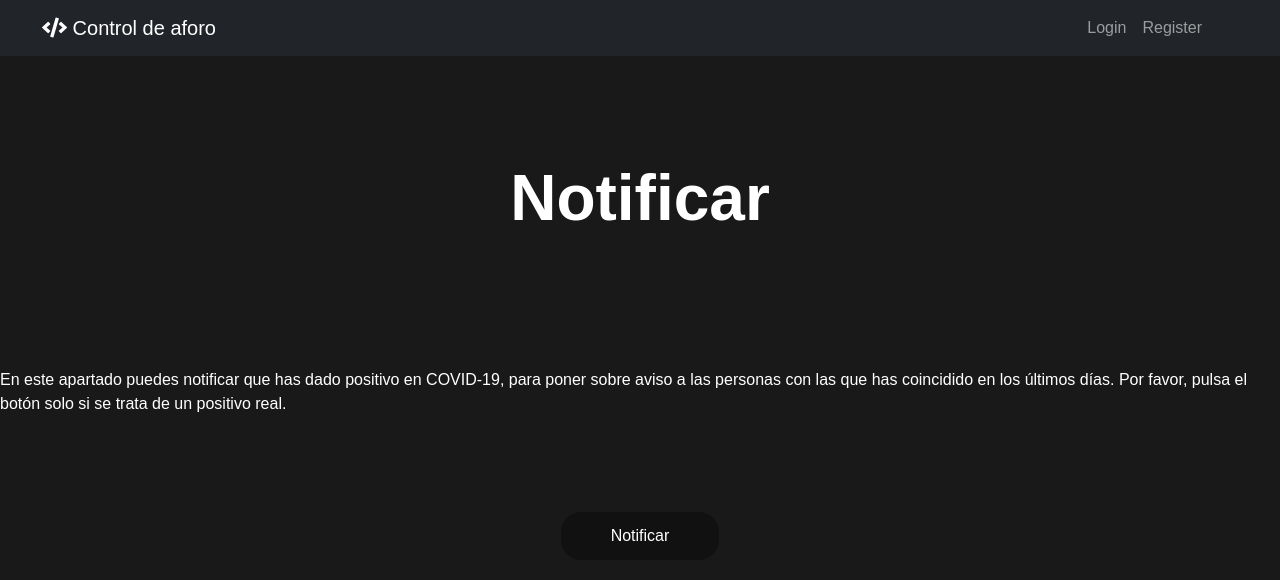
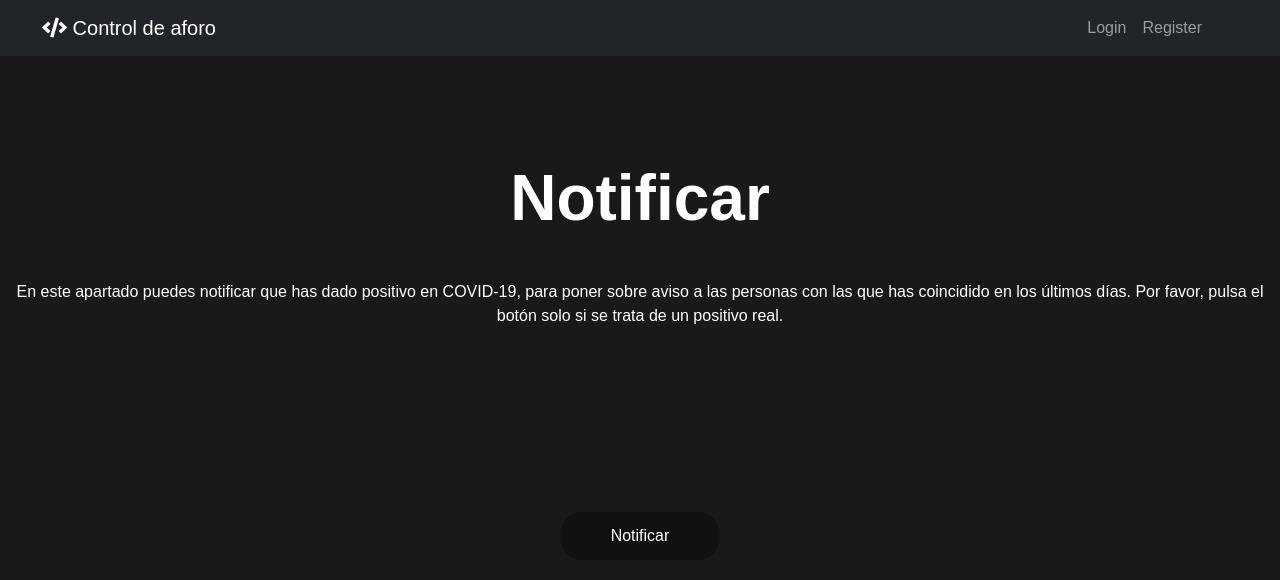
Before and after one commit to ByVerduXx/ControlAforo, a React (Create React App) app in the folder PECL2/aforo-web/: page /notify in a window 1280 px wide. Shown: the top 580 px of the page. Built offline with nearby package versions, Linux system fonts and the light colour scheme.

Commit message:
NodeMCU tfg code

```diff
--- a/PECL2/aforo-web/src/pages/Login/Login.css
+++ b/PECL2/aforo-web/src/pages/Login/Login.css
@@ -15,7 +15,7 @@
 
 .login-title {
     position: absolute;
-    top: 20%;
+    top: 15%;
     font-size: 4rem;
     font-weight: bold;
 }
--- a/PECL2/aforo-web/src/pages/Notify/Notify.css
+++ b/PECL2/aforo-web/src/pages/Notify/Notify.css
@@ -19,9 +19,10 @@
     font-weight: bold;
 }
 
-.notify.p {
+.notify-p {
     position: absolute;
-    width: 40%;
+    text-align: center;
+    width: 100%;
     top: 35%;
 }
 
```
Also changed, not shown: 2 other files (tests, documents, lock files or other folders).
